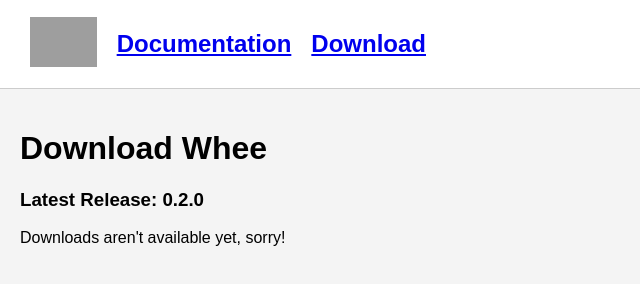
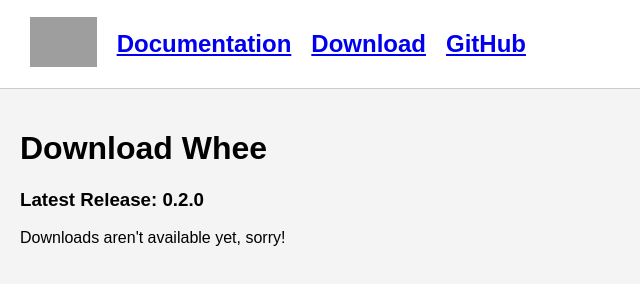
Before and after one commit to NarpLang/whee-website, a plain HTML site: page docs/download/index.html in a window 1280 px wide. Shown: the whole page, without its empty margins (0-640 px from the left). Drawn offline with Linux system fonts and the light colour scheme; grey boxes are pictures that could not be loaded.

Commit message:
Update index.html

```diff
--- a/docs/download/index.html
+++ b/docs/download/index.html
@@ -11,6 +11,7 @@
         <a href="/"><img src="https://raw.githubusercontent.com/NarpLang/whee/main/public/images/logo.png" alt="Whee Logo"></a>
         <h2><a href="/docs">Documentation</a></h2>
         <h2><a href="/download">Download</a></h2>
+        <h2><a href="https://github.com/NarpLang/whee">GitHub</a></h2>
     </div>
 
     <div class="content">
```
